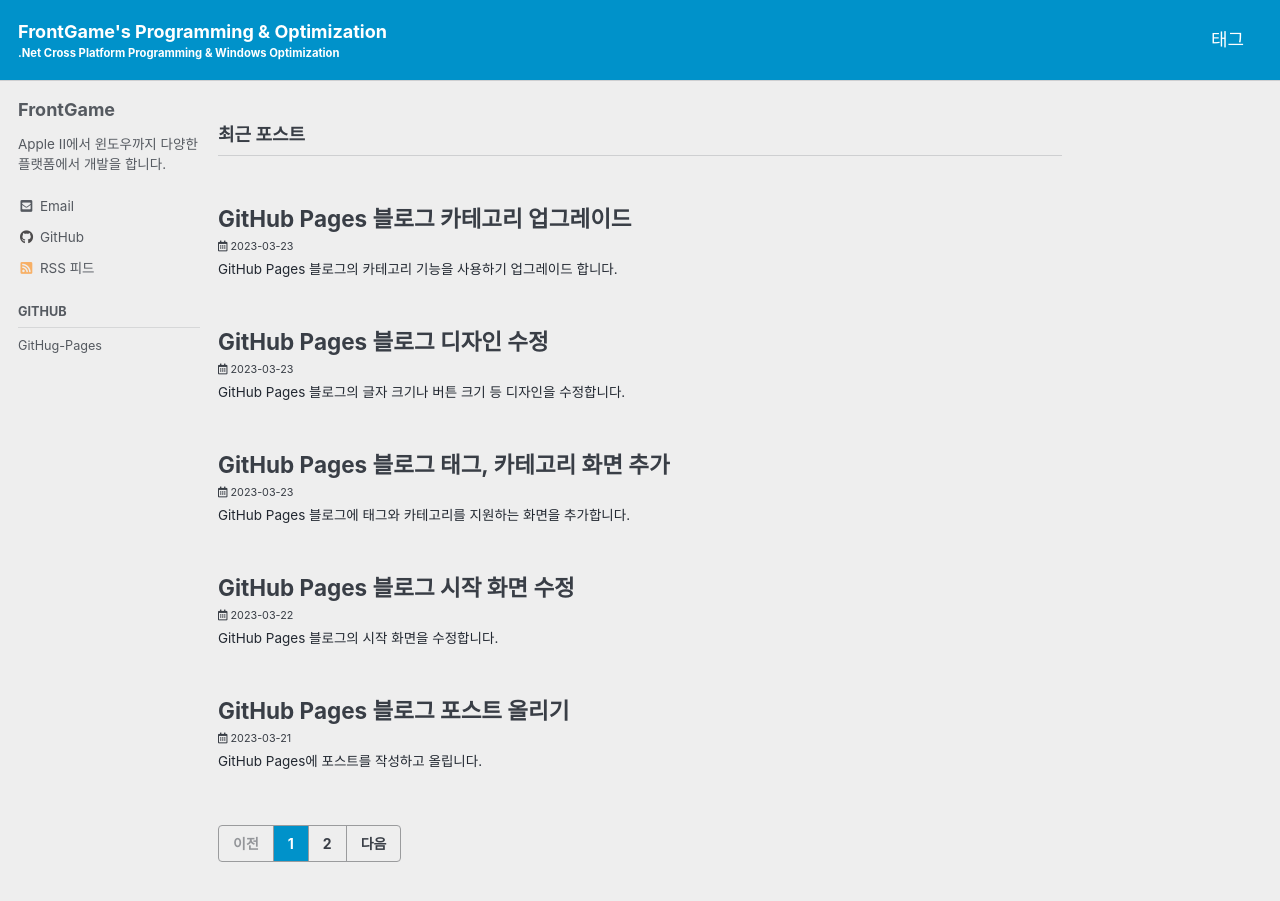
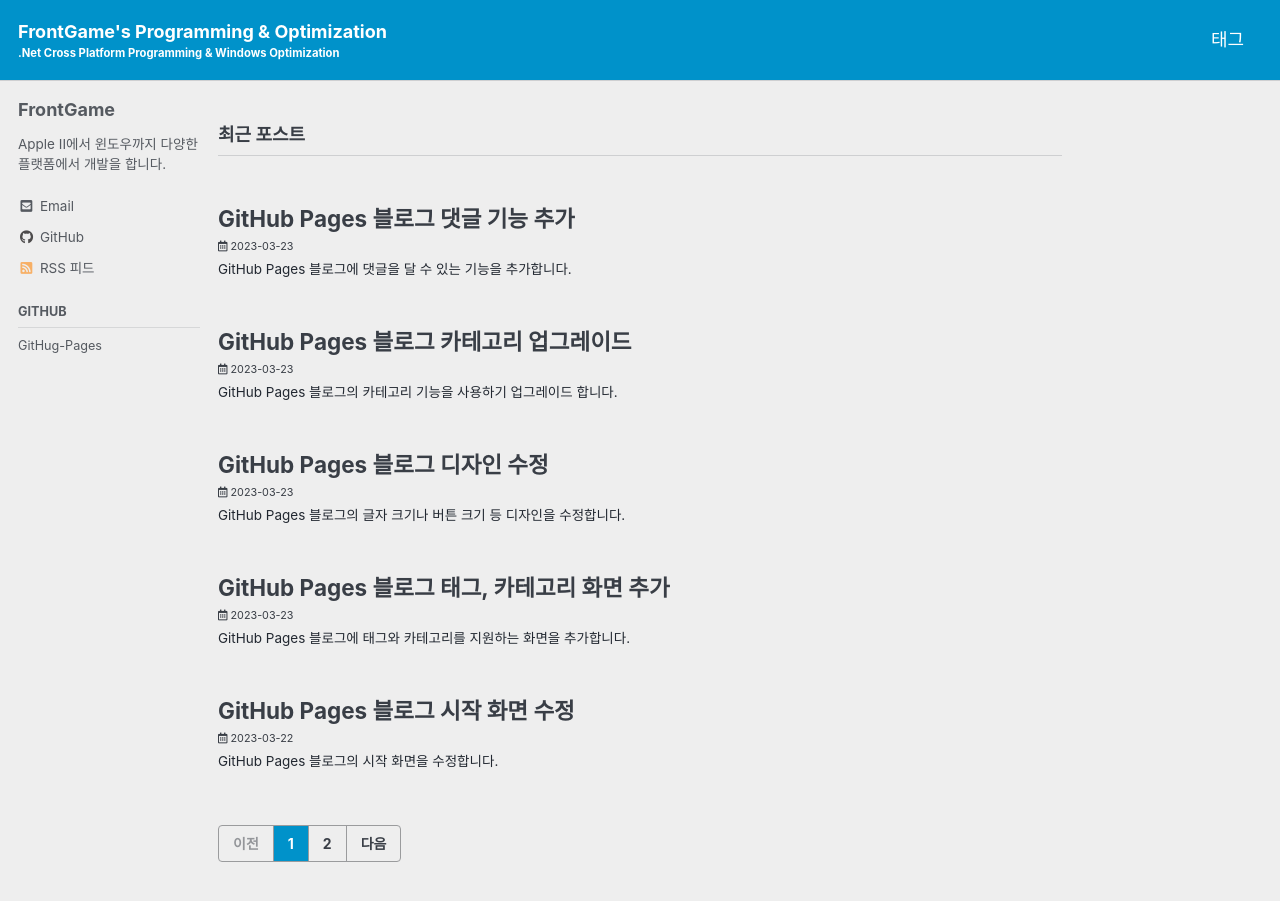
Before and after one commit to frontgamevb/frontgamevb.github.io, a Jekyll site: the page built from index.html, in a window 1280 px wide. Built offline with Jekyll 4.4.1, drawn with Linux system fonts in a browser that asks for light colours; cached includes are drawn as plain includes; the list of posts is cut into pages by our own code; some of the changed lines change nothing that is shown.

Commit message:
2023-03-23 Install utternaces

````diff
--- /dev/null
+++ b/GitHub/GitHub-Pages/_posts/2023-03-21-github-pages-blog-comment.md
@@ -0,0 +1,42 @@
+---
+title: "GitHub Pages 블로그 댓글 기능 추가"
+date: "2023-03-23 20:35:00 +0900"
+tags: [github, github-pages, jekyll, minimal-mistakes]
+---
+GitHub Pages 블로그에 댓글을 달 수 있는 기능을 추가합니다.
+
+## utterances
+
+[Configuration - Minimal Mistakes](https://mmistakes.github.io/minimal-mistakes/docs/configuration/#comments) 문서의 Comments 항목을 보면 댓글을 지원하는 다양한 공급자들을 볼 수 있습니다.
+
+일단 공급자 선택의 기준을 세워보겠습니다.
+
+- 광고가 추가되지 않아야 합니다.
+- 알림을 통해 댓글이 달렸는지 확인할 수 있어야 합니다.
+- 댓글을 편하게 관리할 수 있어야 합니다.
+- 블로그의 테마에 어울리게 댓글의 색상이나 디자인을 조정할 수 있어야 합니다.
+- 제공자가 사라질 확률이 없어야 합니다.
+
+위의 모든 조건을 만족하는 댓글 기능을 제공하는 공급자는 GitHub에서 지원하는 utterances입니다.
+
+## utterances 댓글 Repository 생성
+
+utterances는 댓글을 GitHub의 지정한 Repository에 저장합니다.
+
+GitHug Pages는 경우에 따라 Private으로 전환할 수도 있기 때문에 댓글 전용 Repository를 적당한 이름(BlogComment 등에 Public으로 만듭니다.
+
+## utterances 설치
+
+- [GitHub Apps - utterances](https://github.com/apps/utterances) 링크를 클릭 한 후 `Install`을 클릭합니다.
+- utternaces를 모든 Repository에 설치할 Repository를 다음과 같이 선택하고 `Install`을 클릭합니다.
+
+![GitHub Pages utterances 설치](/assets/images/github-pages-blog-install-utternaces.png)
+- 다음에 설정을 하는 화면이 나오는데 Minimal Mistakes 테마를 사용할 경우 `_config.yml` 파일에서 설정한다.
+
+```yml
+repository               : "frontgamevb/BlogComments"
+comments:
+  provider               : "utterances" # false (default), "disqus", "discourse", "facebook", "staticman", "staticman_v2", "utterances", "giscus", "custom"
+  utterances:
+    theme                : "github-light" # "github-light" (default), "github-dark"
+```
--- a/_config.yml
+++ b/_config.yml
@@ -23,14 +23,14 @@
 description              : "닷넷 크로스 플랫폼 프로그래밍과 Autohotkey, Powershell 등 스크립트 언어를 이용한 윈도우 최적화를 다룹니다."
 url                      : "https://frontgamevb.github.io"
 baseurl                  : # the subpath of your site, e.g. "/blog"
-repository               : "frontgamevb/frontgamevb.github.io"
+repository               : "frontgamevb/BlogComments"
 teaser                   : # path of fallback teaser image, e.g. "/assets/images/500x300.png"
 logo                     : # path of logo image to display in the masthead, e.g. "/assets/images/88x88.png"
 masthead_title           : # overrides the website title displayed in the masthead, use " " for no title
 # breadcrumbs            : false # true, false (default)
 words_per_minute         : 200
 comments:
-  provider               : # false (default), "disqus", "discourse", "facebook", "staticman", "staticman_v2", "utterances", "giscus", "custom"
+  provider               : "utterances" # false (default), "disqus", "discourse", "facebook", "staticman", "staticman_v2", "utterances", "giscus", "custom"
   disqus:
     shortname            : # https://help.disqus.com/customer/portal/articles/466208-what-s-a-shortname-
   discourse:
````
Also changed, not shown: assets/images/github-pages-blog-install-utternaces.png (added).
